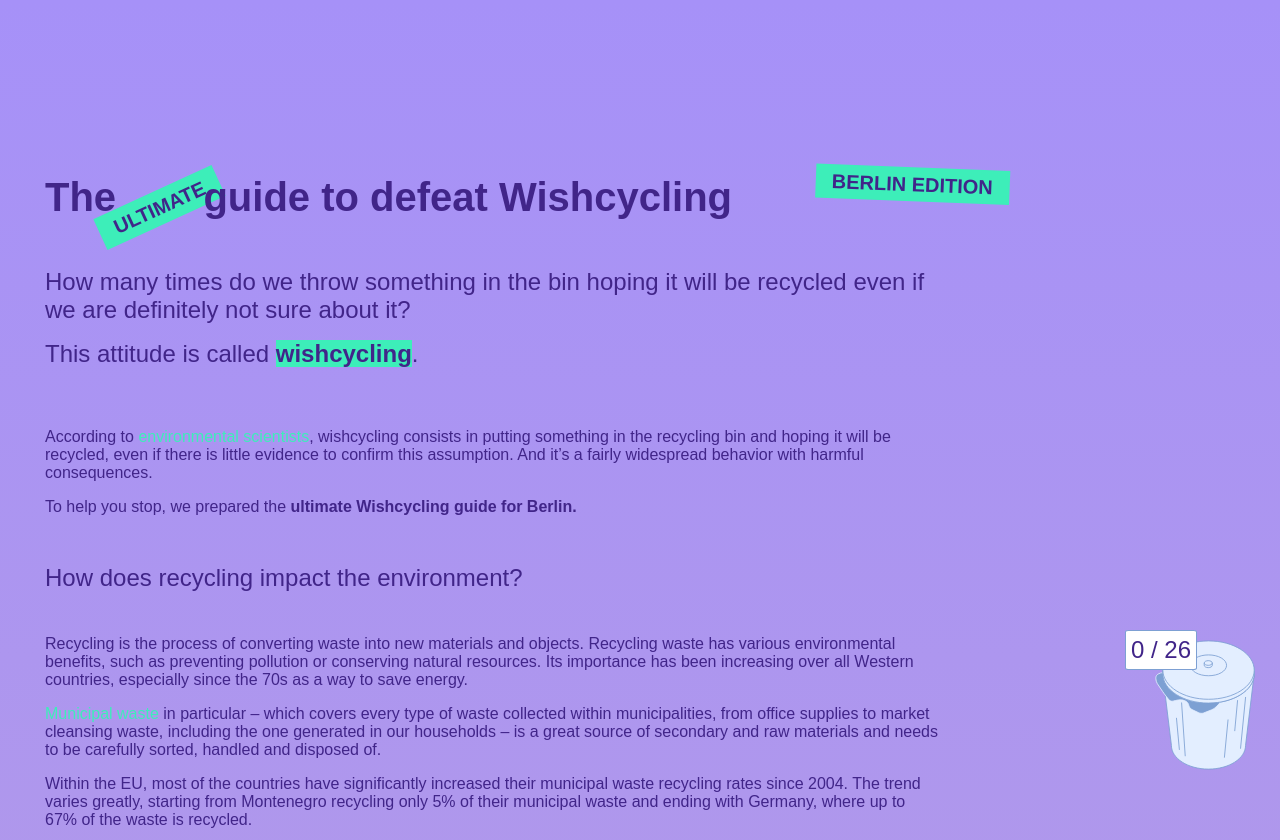
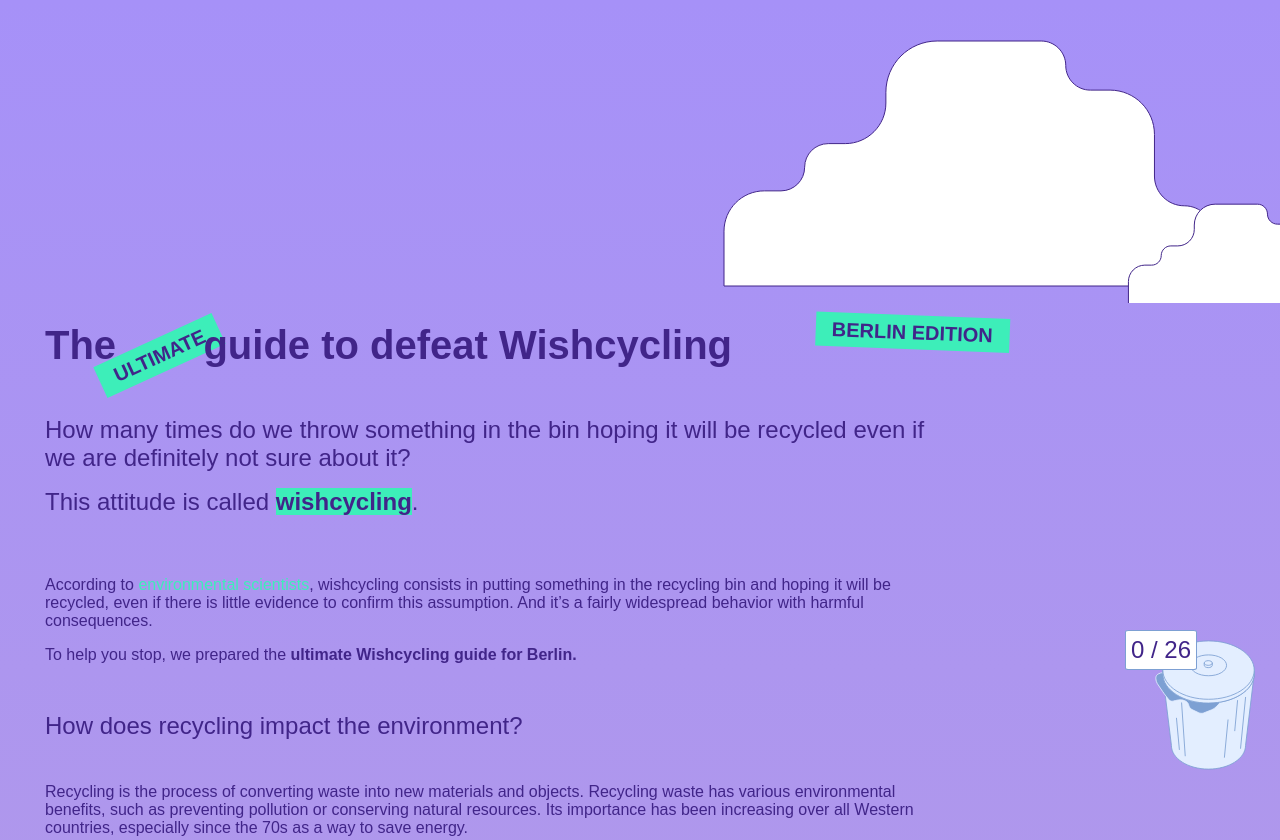
Before and after one commit to uclab-potsdam/wimmelvis, a plain HTML site: page study/wimmelbild/index.html in a window 1280 px wide. Shown: the top 840 px of the page. Drawn offline with Linux system fonts and the light colour scheme.

Commit message:
add first group of clouds to the top

```diff
--- a/study/wimmelbild/index.html
+++ b/study/wimmelbild/index.html
@@ -8,7 +8,8 @@
 <link rel="stylesheet" type="text/css" href="./style/mobile.css">
 </head>
 <body>
-    <h1>The
+    <img id="clouds1" src="assets/clouds1.svg">
+    <h1 style="clear: both;">The
       <span class="h1-special" style="transform: rotate(-24.67deg) scale(2);">
         ULTIMATE
       </span>
--- a/study/wimmelbild/style/style.css
+++ b/study/wimmelbild/style/style.css
@@ -62,13 +62,19 @@ body {
     background: linear-gradient(rgba(166,145,248,1), rgba(244,201,146,1));
 }
 
+#clouds1 {
+    float: right;
+    margin-top: 40px;
+    margin-bottom: 20px;
+}
+
 h1 {
     font-family: 'Sora', sans-serif;
     font-size: 60px;
     font-weight: 700;
     color: #412589;
     margin-left: 86px;
-    margin-top: 332px;
+    margin-top: 80px;
 }
 
 .h1-special {
```
Also changed, not shown: study/wimmelbild/assets/clouds1.svg (added).
